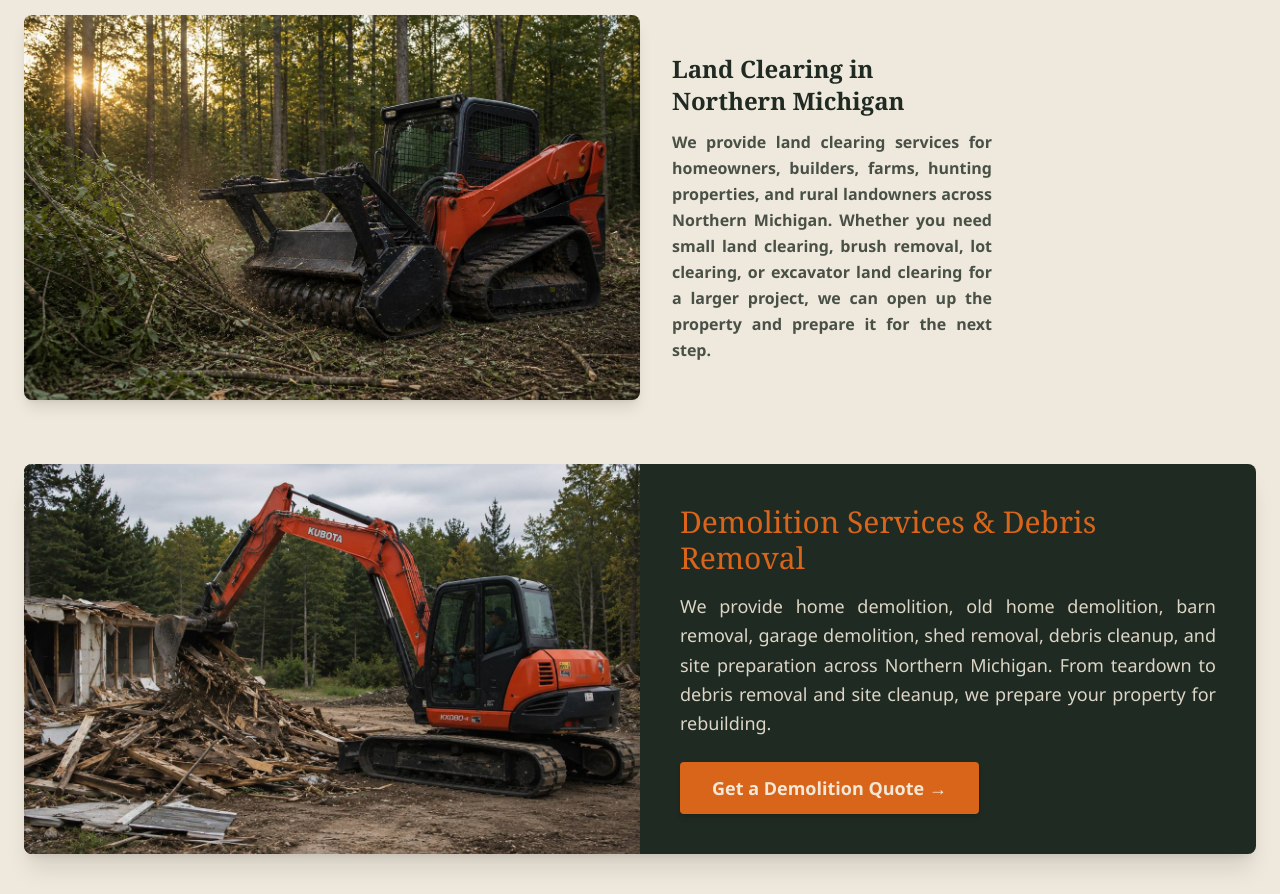
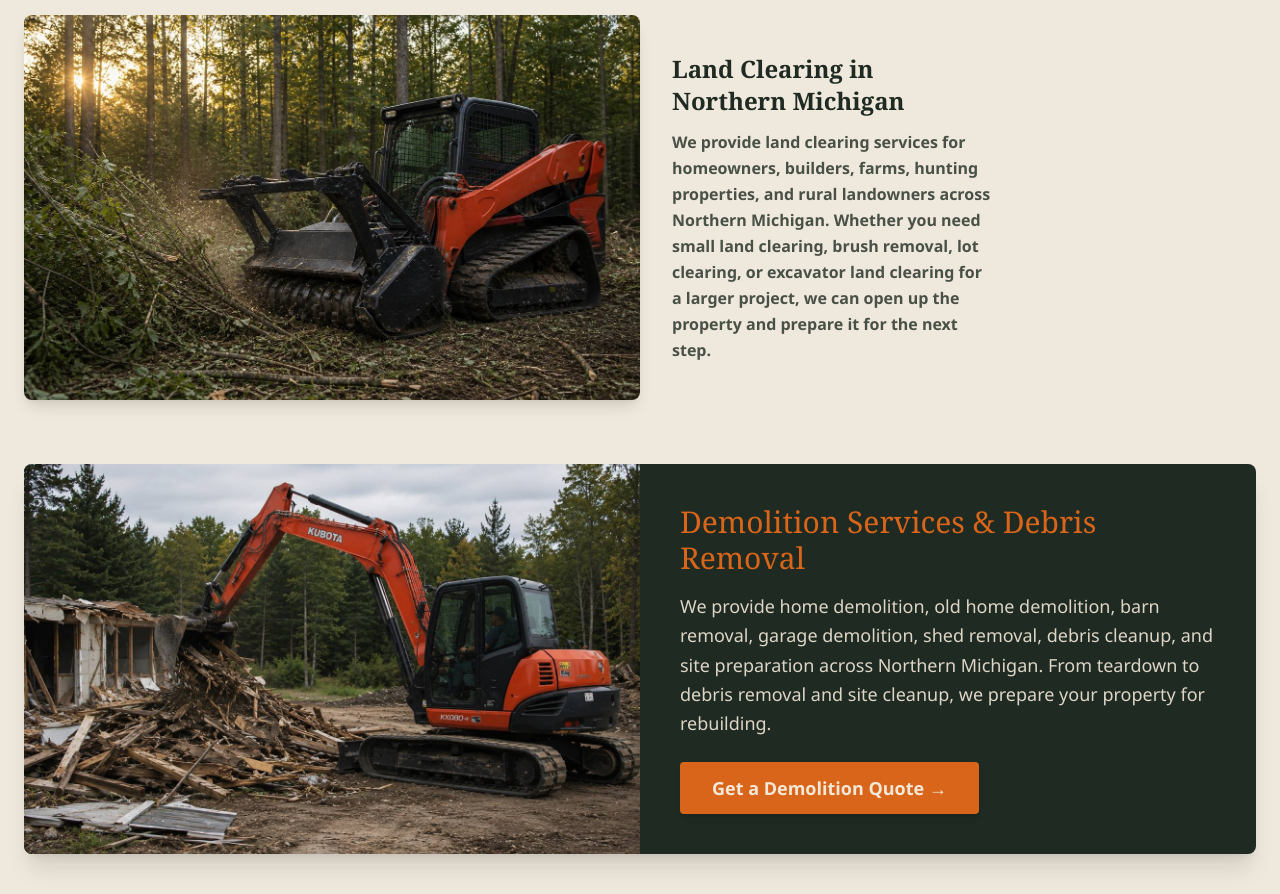
Before and after one commit to Sherryfarmshop/great-lakes-excavating, a Next.js app: page / in a window 1280 px wide. Shown: the part 5040-5934 px from the top of the page. Built offline with nearby package versions, Linux system fonts and the light colour scheme.

Commit message:
Fix text-justify causing ugly word spacing in service cards

```diff
--- a/src/components/Services.tsx
+++ b/src/components/Services.tsx
@@ -84,7 +84,7 @@ export default function Services() {
               </div>
               <div className="w-full md:w-5/12 max-w-xs">
                 <h3 className="font-heading text-2xl text-forest mb-3 font-bold">{svc.title}</h3>
-                <p className="text-dark-text/80 text-base leading-relaxed font-semibold text-justify">{svc.desc}</p>
+                <p className="text-dark-text/80 text-base leading-relaxed font-semibold text-left">{svc.desc}</p>
               </div>
             </div>
           ))}
@@ -98,7 +98,7 @@ export default function Services() {
             </div>
             <div className="p-10 flex flex-col justify-center">
               <h3 className="font-heading text-3xl text-accent-orange mb-4">Demolition Services &amp; Debris Removal</h3>
-              <p className="text-cream/90 text-lg leading-relaxed mb-6 text-justify">
+              <p className="text-cream/90 text-lg leading-relaxed mb-6 text-left">
                 We provide home demolition, old home demolition, barn removal, garage demolition, shed removal, debris cleanup, and site preparation across Northern Michigan. From teardown to debris removal and site cleanup, we prepare your property for rebuilding.
               </p>
               <a href="#contact" className="inline-block bg-[#D9651A] hover:bg-[#c05716] text-[#F2E8D8] px-8 py-3 rounded text-lg font-bold transition-colors w-fit shadow-md">
@@ -118,7 +118,7 @@ export default function Services() {
               </div>
               <div className="p-5">
                 <h4 className="font-heading text-base font-bold text-[#1F2A22] mb-2">{svc.title}</h4>
-                <p className="text-[#1F2A22]/80 text-sm leading-relaxed text-justify">{svc.desc}</p>
+                <p className="text-[#1F2A22]/80 text-sm leading-relaxed text-left">{svc.desc}</p>
               </div>
             </div>
           ))}
```
